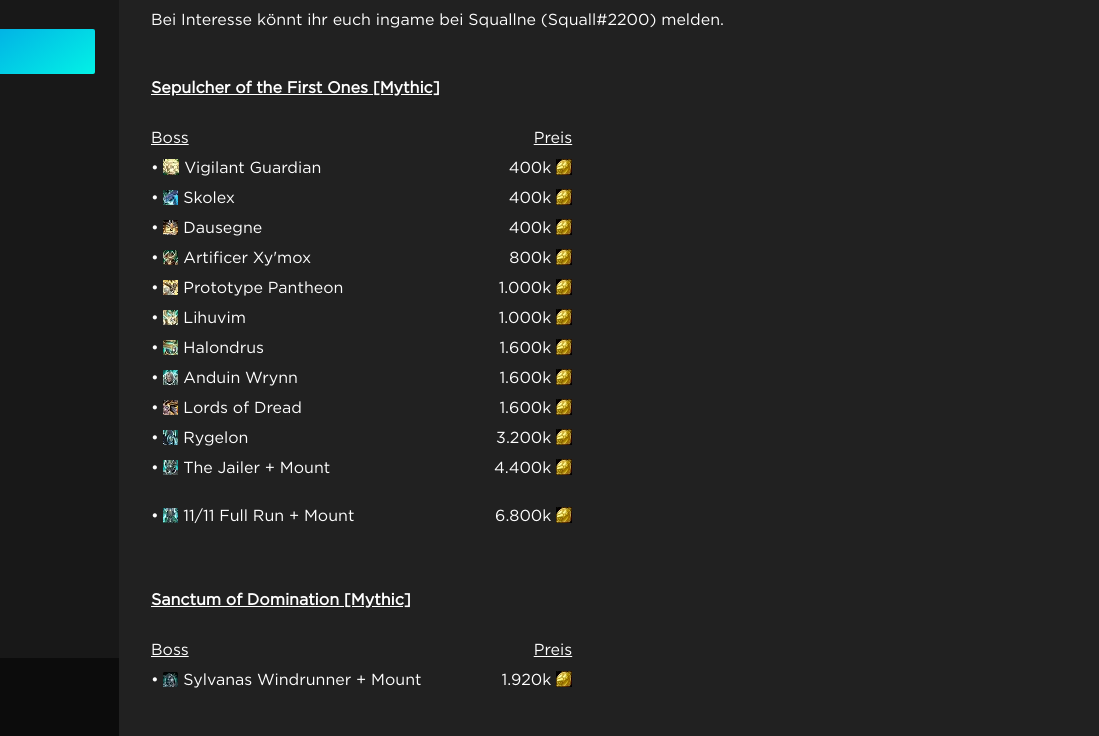
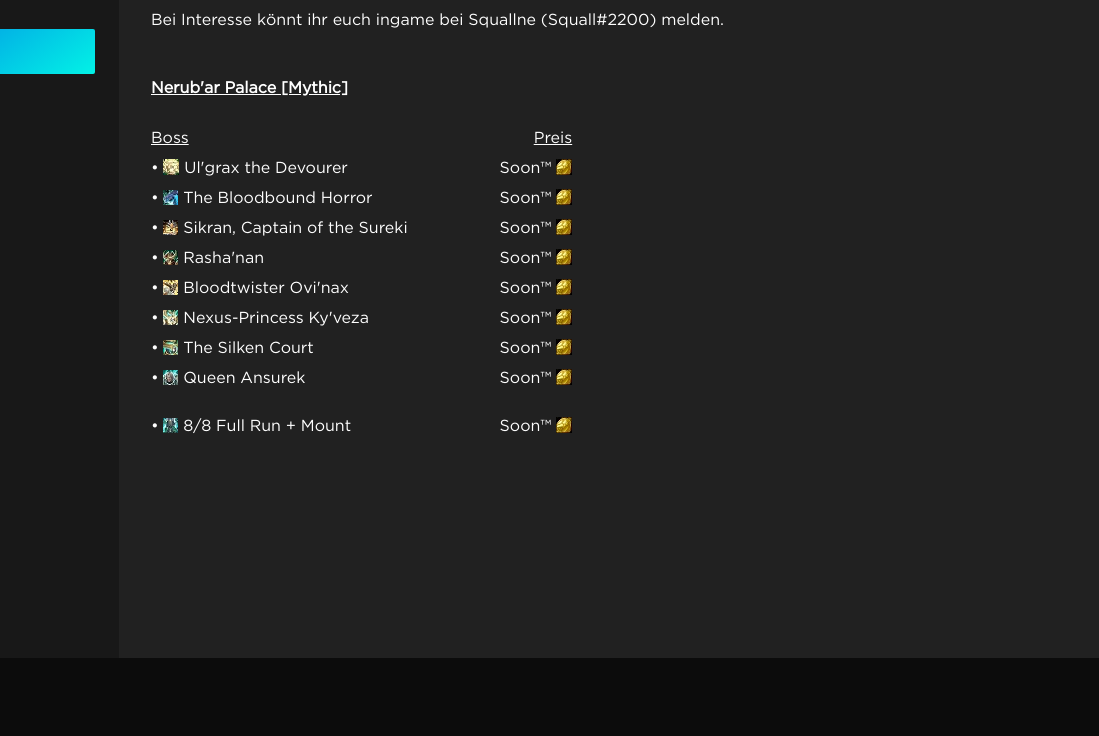
Before and after one commit to oblivion-blackrock/oblivion-blackrock.github.io, a plain HTML site: page pages/boosting.html in a window 1280 px wide. Shown: the part 142-878 px from the top of the page, 181-1280 px from the left. After the commit the page ends 800 px from the top, so only its background shows below. Drawn offline with Linux system fonts and the light colour scheme.

Commit message:
Update boosting.html

```diff
--- a/pages/boosting.html
+++ b/pages/boosting.html
@@ -76,31 +76,20 @@
             Nach Absprache ist es ebenso möglich, zusätzliche Item-Trader zu buchen.</p>
             <p>Bei Interesse könnt ihr euch ingame bei Squallne (Squall#2200) melden.</p>
             <br />
-            <p><b><u>Sepulcher of the First Ones [Mythic]</u></b></p>
+            <p><b><u>Nerub'ar Palace [Mythic]</u></b></p>
             <ul class="boosting-prices">
                 <li><span><u>Boss</u></span>                    <span><u>Preis</u></span></li>
-                <li><span>&#8226;&nbsp;<img src="../assets/media/icons/vigilant_guardian.png" style="margin-bottom: -2px">&nbsp;Vigilant Guardian</span>    <span>   400k <img src="../assets/media/icons/gold.png" style="margin-bottom: -2px"></span></li>
-                <li><span>&#8226;&nbsp;<img src="../assets/media/icons/skolex.png" style="margin-bottom: -2px">&nbsp;Skolex</span>                          <span>   400k <img src="../assets/media/icons/gold.png" style="margin-bottom: -2px"></span></li>
-                <li><span>&#8226;&nbsp;<img src="../assets/media/icons/dausegne.png" style="margin-bottom: -2px">&nbsp;Dausegne</span>                      <span>   400k <img src="../assets/media/icons/gold.png" style="margin-bottom: -2px"></span></li>
-                <li><span>&#8226;&nbsp;<img src="../assets/media/icons/xy'mox.png" style="margin-bottom: -2px">&nbsp;Artificer Xy'mox</span>                <span>   800k <img src="../assets/media/icons/gold.png" style="margin-bottom: -2px"></span></li>
-                <li><span>&#8226;&nbsp;<img src="../assets/media/icons/pantheon.png" style="margin-bottom: -2px">&nbsp;Prototype Pantheon</span>            <span> 1.000k <img src="../assets/media/icons/gold.png" style="margin-bottom: -2px"></span></li>
-                <li><span>&#8226;&nbsp;<img src="../assets/media/icons/lihuvim.png" style="margin-bottom: -2px">&nbsp;Lihuvim</span>                        <span> 1.000k <img src="../assets/media/icons/gold.png" style="margin-bottom: -2px"></span></li>
-                <li><span>&#8226;&nbsp;<img src="../assets/media/icons/halondrus.png" style="margin-bottom: -2px">&nbsp;Halondrus</span>                    <span> 1.600k <img src="../assets/media/icons/gold.png" style="margin-bottom: -2px"></span></li>
-                <li><span>&#8226;&nbsp;<img src="../assets/media/icons/anduin_wrynn.png" style="margin-bottom: -2px">&nbsp;Anduin Wrynn</span>              <span> 1.600k <img src="../assets/media/icons/gold.png" style="margin-bottom: -2px"></span></li>
-                <li><span>&#8226;&nbsp;<img src="../assets/media/icons/lords_of_dread.png" style="margin-bottom: -2px">&nbsp;Lords of Dread</span>          <span> 1.600k <img src="../assets/media/icons/gold.png" style="margin-bottom: -2px"></span></li>
-                <li><span>&#8226;&nbsp;<img src="../assets/media/icons/rygelon.png" style="margin-bottom: -2px">&nbsp;Rygelon</span>                        <span> 3.200k <img src="../assets/media/icons/gold.png" style="margin-bottom: -2px"></span></li>
-                <li><span>&#8226;&nbsp;<img src="../assets/media/icons/jailer.png" style="margin-bottom: -2px">&nbsp;The Jailer + Mount</span>              <span> 4.400k <img src="../assets/media/icons/gold.png" style="margin-bottom: -2px"></span></li>
+                <li><span>&#8226;&nbsp;<img src="../assets/media/icons/vigilant_guardian.png" style="margin-bottom: -2px">&nbsp;Ul'grax the Devourer</span>    <span>   Soon™ <img src="../assets/media/icons/gold.png" style="margin-bottom: -2px"></span></li>
+                <li><span>&#8226;&nbsp;<img src="../assets/media/icons/skolex.png" style="margin-bottom: -2px">&nbsp;The Bloodbound Horror</span>                          <span>   Soon™ <img src="../assets/media/icons/gold.png" style="margin-bottom: -2px"></span></li>
+                <li><span>&#8226;&nbsp;<img src="../assets/media/icons/dausegne.png" style="margin-bottom: -2px">&nbsp;Sikran, Captain of the Sureki</span>                      <span>   Soon™ <img src="../assets/media/icons/gold.png" style="margin-bottom: -2px"></span></li>
+                <li><span>&#8226;&nbsp;<img src="../assets/media/icons/xy'mox.png" style="margin-bottom: -2px">&nbsp;Rasha'nan</span>                <span>   Soon™ <img src="../assets/media/icons/gold.png" style="margin-bottom: -2px"></span></li>
+                <li><span>&#8226;&nbsp;<img src="../assets/media/icons/pantheon.png" style="margin-bottom: -2px">&nbsp;Bloodtwister Ovi'nax</span>            <span> Soon™ <img src="../assets/media/icons/gold.png" style="margin-bottom: -2px"></span></li>
+                <li><span>&#8226;&nbsp;<img src="../assets/media/icons/lihuvim.png" style="margin-bottom: -2px">&nbsp;Nexus-Princess Ky'veza</span>                        <span> Soon™ <img src="../assets/media/icons/gold.png" style="margin-bottom: -2px"></span></li>
+                <li><span>&#8226;&nbsp;<img src="../assets/media/icons/halondrus.png" style="margin-bottom: -2px">&nbsp;The Silken Court</span>                    <span> Soon™ <img src="../assets/media/icons/gold.png" style="margin-bottom: -2px"></span></li>
+                <li><span>&#8226;&nbsp;<img src="../assets/media/icons/anduin_wrynn.png" style="margin-bottom: -2px">&nbsp;Queen Ansurek</span>              <span> Soon™ <img src="../assets/media/icons/gold.png" style="margin-bottom: -2px"></span></li>
+
                 <br/>
-                <li><span>&#8226;&nbsp;<img src="../assets/media/icons/sepulcher.png" style="margin-bottom: -2px">&nbsp;11/11 Full Run + Mount</span>       <span> 6.800k <img src="../assets/media/icons/gold.png" style="margin-bottom: -2px"></span></li>
+                <li><span>&#8226;&nbsp;<img src="../assets/media/icons/sepulcher.png" style="margin-bottom: -2px">&nbsp;8/8 Full Run + Mount</span>       <span> Soon™ <img src="../assets/media/icons/gold.png" style="margin-bottom: -2px"></span></li>
                 </li>
             </ul>
-            <br/>
-            <p><b><u>Sanctum of Domination [Mythic]</u></b></p>
-            <ul class="boosting-prices">
-                <li><span><u>Boss</u></span>                              <span><u>Preis</u></span></li>
-                <li><span>&#8226;&nbsp;<img src="../assets/media/icons/sylvanas.png" style="margin-bottom: -2px">&nbsp;Sylvanas Windrunner + Mount</span>   <span> 1.920k <img src="../assets/media/icons/gold.png" style="margin-bottom: -2px"></span></li>
-                </li>
-            </ul>
-
-            <p></p>
-            </div>
+        </div>
```
